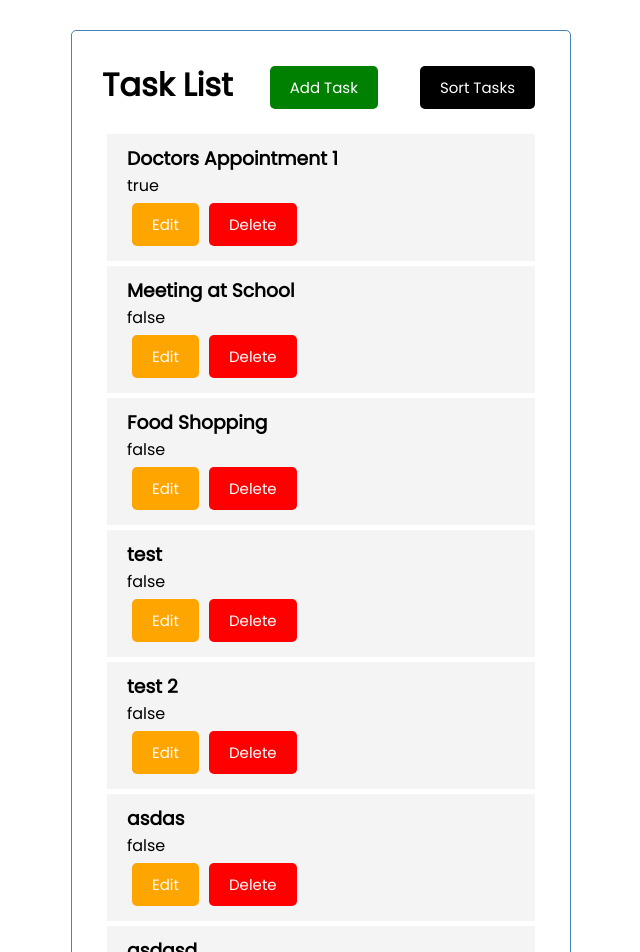
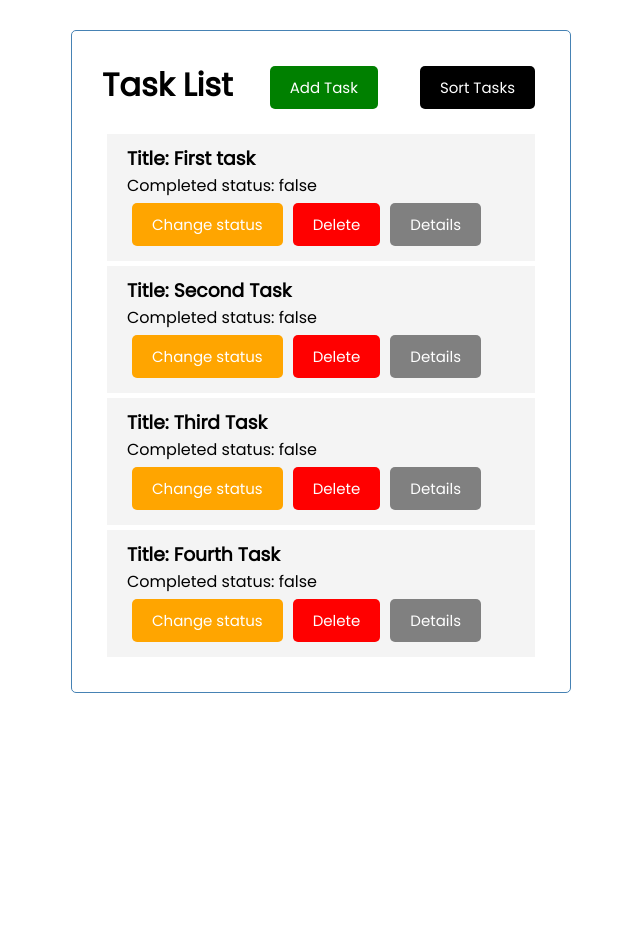
Before and after one commit to valeriyaterziyska/angular-task, an Angular app in the folder task-list/: page / in a window 1280 px wide. Shown: the top 952 px of the page, without its empty margins (319-959 px from the left). After the commit the page ends 800 px from the top, so only its background shows below. Built offline with nearby package versions, Linux system fonts and the light colour scheme; data requests are answered from the project's data file.

Commit message:
Add changes for task items

```diff
--- a/task-list/db.json
+++ b/task-list/db.json
@@ -1,43 +1,23 @@
 {
   "tasks": [
     {
-      "id": "1",
-      "title": "Doctors Appointment 1",
-      "completed": true
-    },
-    {
-      "id": "2",
-      "title": "Meeting at School",
-      "completed": false
-    },
-    {
-      "id": "3",
-      "title": "Food Shopping",
-      "completed": false
-    },
-    {
-      "id": "d59f",
-      "title": "test",
-      "completed": false
-    },
-    {
-      "id": "7292",
-      "title": "test 2",
+      "id": "5079",
+      "title": "First task",
       "completed": "false"
     },
     {
-      "id": "a63f",
-      "title": "asdas",
-      "completed": false
-    },
-    {
-      "id": "4dca",
-      "title": "asdasd",
+      "id": "15c8",
+      "title": "Second Task",
       "completed": "false"
     },
     {
-      "id": "b1ff",
-      "title": "thursday cleaning",
+      "id": "cdf2",
+      "title": "Third Task",
+      "completed": "false"
+    },
+    {
+      "id": "040e",
+      "title": "Fourth Task",
       "completed": "false"
     }
   ]
--- a/task-list/src/app/Task.ts
+++ b/task-list/src/app/Task.ts
@@ -1,5 +1,5 @@
 export interface Task {
-    id?: number;
+    id?: string;
     title: string;
-    completed: boolean;
+    completed: string;
 }
--- a/task-list/src/app/app.component.html
+++ b/task-list/src/app/app.component.html
@@ -1,4 +1,3 @@
 <div class="container">
-  <app-header></app-header>
-  <app-tasks></app-tasks>
+  <router-outlet></router-outlet>
 </div>
--- a/task-list/src/app/app.module.ts
+++ b/task-list/src/app/app.module.ts
@@ -1,7 +1,7 @@
 import { NgModule } from '@angular/core';
 import { BrowserModule } from '@angular/platform-browser';
 import { HttpClientModule } from '@angular/common/http';
-import { FormsModule } from '@angular/forms';
+import { FormsModule, ReactiveFormsModule } from '@angular/forms';
 
 import { AppRoutingModule } from './app-routing.module';
 import { AppComponent } from './app.component';
@@ -10,6 +10,7 @@ import { ButtonComponent } from './components/button/button.component';
 import { TasksComponent } from './components/tasks/tasks.component';
 import { TaskItemComponent } from './components/task-item/task-item.component';
 import { AddTaskComponent } from './components/add-task/add-task.component';
+import { EditTaskComponent } from './components/edit-task/edit-task.component';
 
 @NgModule({
   declarations: [
@@ -19,8 +20,9 @@ import { AddTaskComponent } from './components/add-task/add-task.component';
     TasksComponent,
     TaskItemComponent,
     AddTaskComponent,
+    EditTaskComponent,
   ],
-  imports: [BrowserModule, AppRoutingModule, HttpClientModule, FormsModule],
+  imports: [BrowserModule, AppRoutingModule, HttpClientModule, FormsModule, ReactiveFormsModule],
   providers: [],
   bootstrap: [AppComponent],
 })
--- a/task-list/src/app/components/task-item/task-item.component.css
+++ b/task-list/src/app/components/task-item/task-item.component.css
@@ -5,9 +5,9 @@
     cursor: pointer;
   }
 
-  .task.reminder {
+  /* .task.completed {
     border-left: 5px solid green;
-  }
+  } */
 
   .task h3 {
     display: flex;
--- a/task-list/src/app/components/task-item/task-item.component.html
+++ b/task-list/src/app/components/task-item/task-item.component.html
@@ -1,7 +1,9 @@
 
-<div class="task">
-    <h3>{{task.title}}</h3>
-    <p>{{task.completed}}</p>
-    <app-button color="orange" text="Edit" (btnClick)="editTask()"></app-button>
+<div  [ngClass]="{ completed: task.completed}" class="task">
+    <h3>Title: {{task.title}}</h3>
+    <p>Completed status: {{task.completed}}</p>
+    <app-button color="orange" text="Change status" (btnClick)="editTaskStatus(task)"></app-button>
     <app-button color="red" text="Delete" (btnClick)="deleteTask(task)"></app-button>
+    <app-button color="grey" text="Details" (btnClick)="detailsTask(task)"></app-button>
+
 </div>
--- a/task-list/src/app/components/task-item/task-item.component.ts
+++ b/task-list/src/app/components/task-item/task-item.component.ts
@@ -1,5 +1,8 @@
 import { Component, Input, Output, EventEmitter } from '@angular/core';
 import { Task } from '../../Task';
+import { TaskService } from 'src/app/services/task.service';
+import { ActivatedRoute } from '@angular/router';
+import { Router } from '@angular/router';
 
 @Component({
   selector: 'app-task-item',
@@ -9,15 +12,25 @@ import { Task } from '../../Task';
 export class TaskItemComponent {
   @Input() task: Task;
   @Output() onDeleteTask: EventEmitter<Task> = new EventEmitter();
+  @Output() onchangeStatusTask: EventEmitter<Task> = new EventEmitter();
 
-  constructor() {
-    this.task = { title: '', completed: false };
+  constructor(
+    private taskService: TaskService,
+    private route: ActivatedRoute,
+    private router: Router
+  ) {
+    this.task = { title: '', completed: '' };
   }
 
-  editTask() {}
+  editTaskStatus(task: Task) {
+    this.onchangeStatusTask.emit(task);
+  }
 
   deleteTask(task: Task) {
     this.onDeleteTask.emit(task);
+  }
 
+  detailsTask(task: Task) {
+    this.router.navigateByUrl(`/${task.id}`);
   }
 }
--- a/task-list/src/app/components/tasks/tasks.component.html
+++ b/task-list/src/app/components/tasks/tasks.component.html
@@ -1,2 +1,7 @@
 <app-add-task (onAddTask)="addTask($event)"></app-add-task>
-<app-task-item *ngFor="let task of tasks" [task]="task" (onDeleteTask)="deleteTask(task)"></app-task-item>
+<app-task-item
+  *ngFor="let task of tasks"
+  [task]="task"
+  (onDeleteTask)="deleteTask(task)"
+  (onchangeStatusTask)="editTask(task)"
+></app-task-item>
--- a/task-list/src/app/components/tasks/tasks.component.ts
+++ b/task-list/src/app/components/tasks/tasks.component.ts
@@ -1,7 +1,6 @@
-import { Component, OnInit } from '@angular/core';
+import { Component, OnInit, Output } from '@angular/core';
 import { Task } from '../../Task';
 import { TaskService } from '../../services/task.service';
-import { TASKS } from 'src/app/mock-tasks';
 
 @Component({
   selector: 'app-tasks',
@@ -9,7 +8,7 @@ import { TASKS } from 'src/app/mock-tasks';
   styleUrls: ['./tasks.component.css'],
 })
 export class TasksComponent implements OnInit {
-  tasks: Task[] = [];
+  @Output() tasks: Task[] = [];
 
   constructor(private taskService: TaskService) {}
 
@@ -25,7 +24,19 @@ export class TasksComponent implements OnInit {
       );
   }
 
+  editTask(task: Task) {
+    //Bad practice
+    if (task.completed === 'false') {
+      task.completed = 'true';
+    } else {
+      task.completed = 'false';
+    }
+    // task.completed = !task.completed;
+
+    this.taskService.updateTask(task).subscribe();
+  }
+
   addTask(task: Task) {
-    this.taskService.addTask(task).subscribe((task) => (this.tasks.push(task)));
+    this.taskService.addTask(task).subscribe((task) => this.tasks.push(task));
   }
 }
--- a/task-list/src/styles.css
+++ b/task-list/src/styles.css
@@ -45,6 +45,13 @@ body {
   width: 100%;
 }
 
+.btn-inline {
+  display: flex;
+  justify-content: space-between;
+  align-items: center;
+  margin-top: 15px;
+}
+
 
 .form-control {
   margin: 20px 0;
```
Also changed, not shown: task-list/src/app/mock-tasks.ts (deleted, +0 -19 lines), task-list/src/app/sort.pipe.ts (added).
